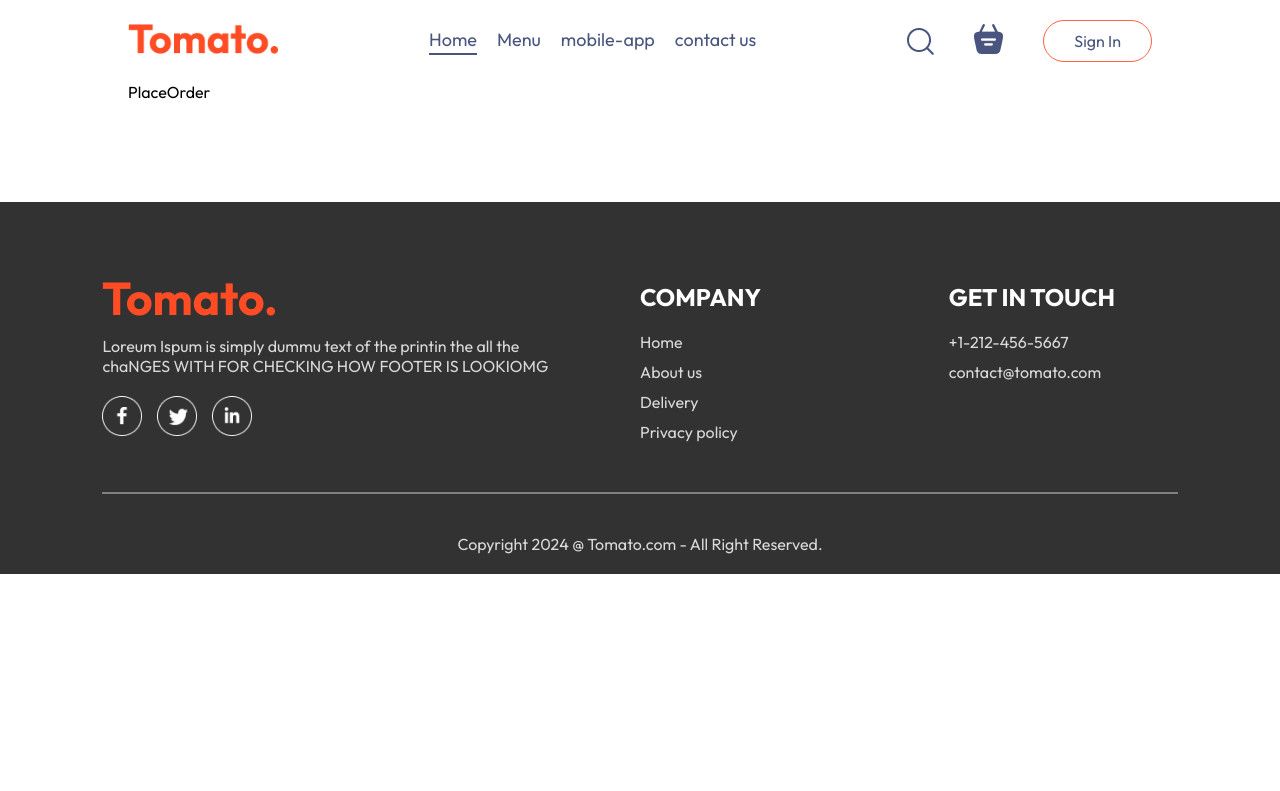
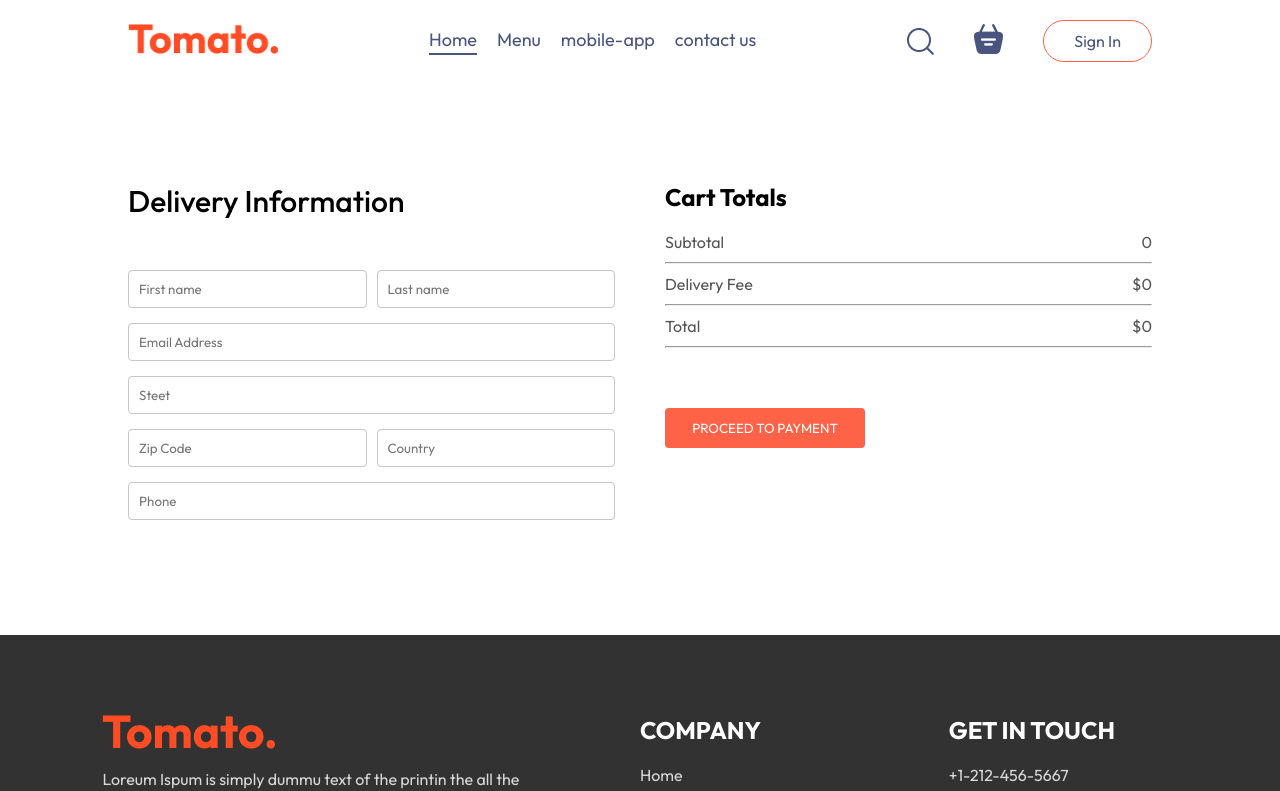
Before and after one commit to TejaThondrothu/Food-Del, a React (Vite) app in the folder frontend/: page /order in a window 1280 px wide. Shown: the top 791 px of the page. Built offline with nearby package versions, Linux system fonts and the light colour scheme.

Commit message:
created PlaceOrder component , total amount, delivery need to be zero that logic added

```diff
--- a/frontend/src/pages/Cart/Cart.jsx
+++ b/frontend/src/pages/Cart/Cart.jsx
@@ -54,12 +54,12 @@
                   <hr/>
                   <div className="cart-total-details">
                       <p>Delivery Fee</p>
-                      <p>{2}</p>
+                      <p>${getTotalCartAmount()===0?0:2}</p>
                   </div>
                   <hr/>
                   <div className="cart-total-details">
                       <p>Total</p>
-                      <p>{getTotalCartAmount()+2}</p>
+                      <p>${getTotalCartAmount()===0?0:getTotalCartAmount()+2}</p>
                   </div>
                   <hr/>
               </div>
--- a/frontend/src/pages/PlaceOrder/PlaceOrder.css
+++ b/frontend/src/pages/PlaceOrder/PlaceOrder.css
@@ -0,0 +1,38 @@
+.place-order{
+    display: flex;
+    align-items: start;
+    justify-content: space-between;
+    gap: 50px;
+    margin-top: 100px;
+}
+
+.place-order-left{
+    width: 100%;
+    max-width: max(30%,500px);
+}
+
+.place-order-left .title{
+    font-size: 30px;
+    font-weight: 500;
+    margin-bottom: 50px;
+}
+.place-order-left input{
+    margin-bottom: 15px;
+    width: 100%;
+    padding: 10px;
+    border: 1px solid #c5c5c5;
+    border-radius: 4px;
+    outline-color: tomato;
+}
+.place-order-left .multi-fields{
+    display: flex;
+    gap: 10px;
+}
+
+.place-order-right{
+    width: 100%;
+    max-width: max(40%,500px);
+}
+.place-order .cart-total button{
+    margin-top: 30px;
+}
--- a/frontend/src/pages/PlaceOrder/PlaceOrder.jsx
+++ b/frontend/src/pages/PlaceOrder/PlaceOrder.jsx
@@ -1,8 +1,49 @@
-import React from 'react'
+import React, { useContext } from 'react'
 import './PlaceOrder.css'
+import { StoreContext } from '../../context/StoreContext'
 const PlaceOrder = () => {
+  const {getTotalCartAmount}= useContext(StoreContext);
   return (
-    <div>PlaceOrder</div>
+      <form className="place-order">
+          <div className="place-order-left">
+              <p className="title">Delivery Information</p>
+              <div className="multi-fields">
+                <input type="text" placeholder='First name' name="" id="" />
+                <input type="text" placeholder='Last name' name="" id="" />
+              </div>
+              <input type="text" placeholder='Email Address' name="" id="" />
+              <input type="text" placeholder='Steet' name="" id="" />
+              <div className="multi-fields">
+                <input type="text" placeholder='Zip Code' name="" id="" />
+                <input type="text" placeholder='Country' name="" id="" />
+              </div>
+              <input type="text" placeholder='Phone' name="" id="" />
+          </div>
+          <div className="place-order-right">
+          <div className="cart-total">
+              <h2>Cart Totals</h2>
+              <div>
+              <div className="cart-total-details">
+                      <p>Subtotal</p>
+                      <p>{getTotalCartAmount()}</p>
+                  </div>
+                  <hr/>
+                  <div className="cart-total-details">
+                      <p>Delivery Fee</p>
+                      <p>${getTotalCartAmount()===0?0:2}</p>
+                  </div>
+                  <hr/>
+                  <div className="cart-total-details">
+                      <p>Total</p>
+                      <p>${getTotalCartAmount()===0?0:getTotalCartAmount()+2}</p>
+                  </div>
+                  <hr/>
+              </div>
+              <button onClick={()=>navigate('')}>PROCEED TO PAYMENT</button>
+            </div>
+          </div>
+
+      </form>
   )
 }
 
```
